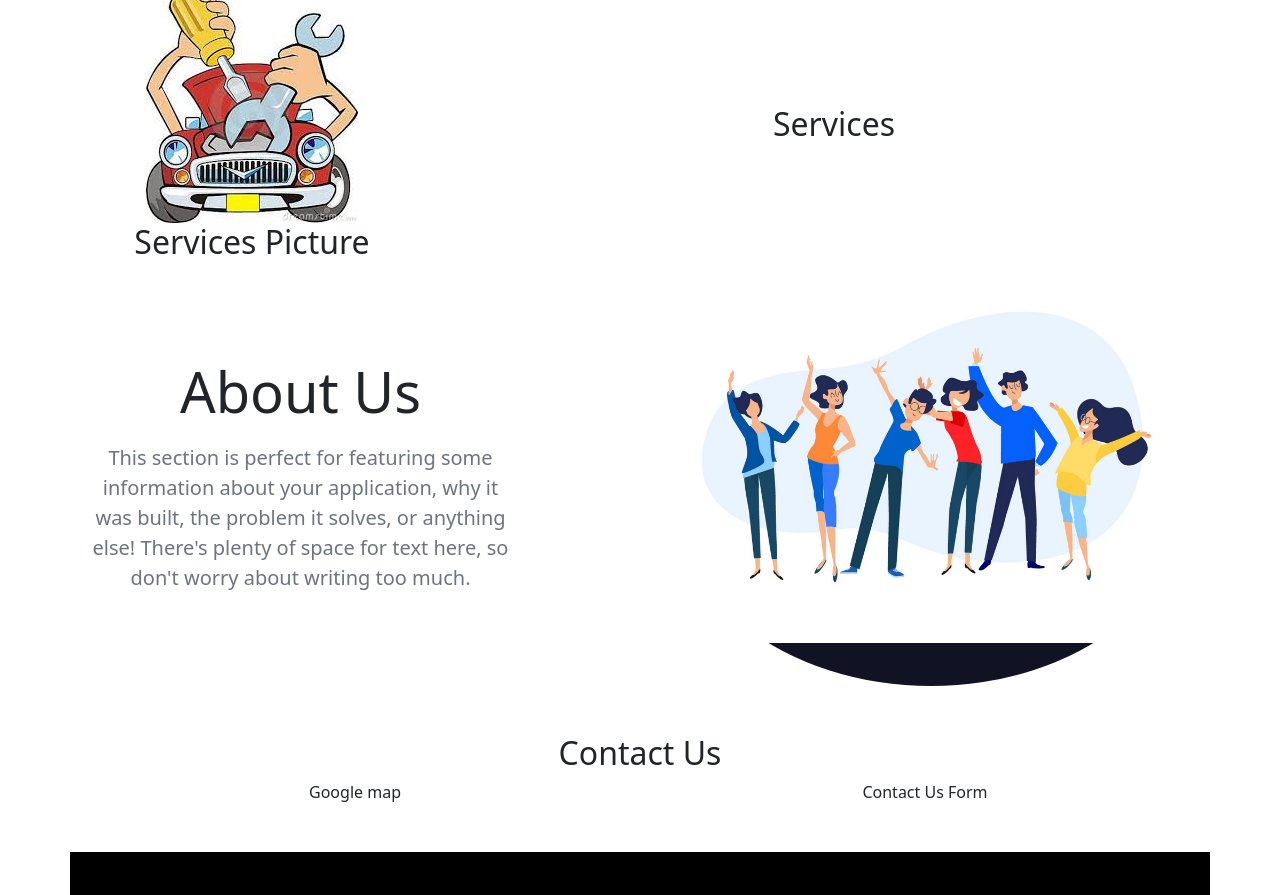
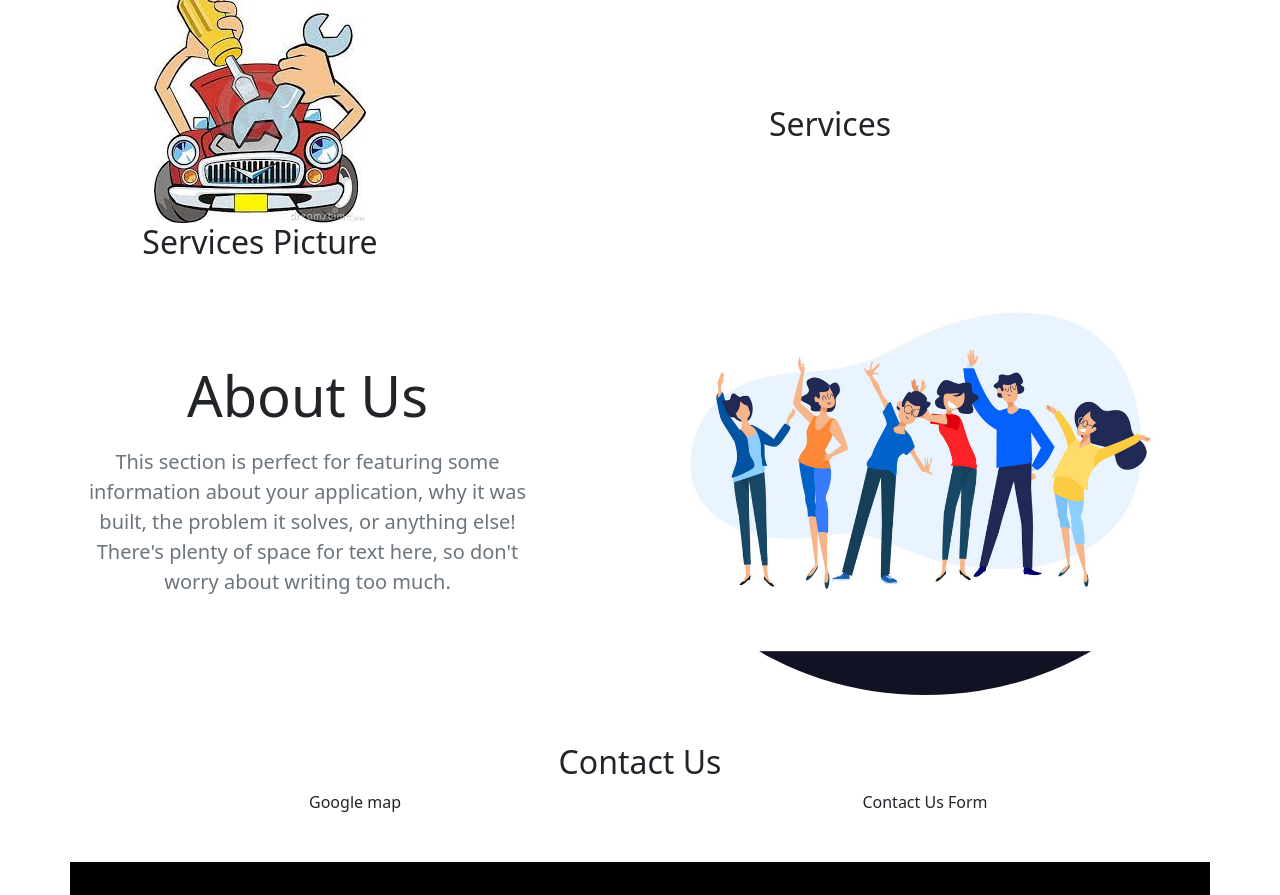
Before and after one commit to Kpokc/garage, a React app: page / in a window 1280 px wide. Shown: the part 664-1559 px from the top of the page. Built offline with nearby package versions, Linux system fonts and the light colour scheme.

Commit message:
Bug, overflow - bootstrap 'gx-5' class was removed from two sections

```diff
--- a/public/index.html
+++ b/public/index.html
@@ -16,7 +16,8 @@
 
     <title>Atomic Garage</title>
   </head>
-  <body id="home">
+  <body>
+    <div id="home"></div>
     <div id="root"></div>
 
     <script src="https://code.jquery.com/jquery-3.4.1.slim.min.js"
--- a/src/Components/AboutUs/aboutUs.js
+++ b/src/Components/AboutUs/aboutUs.js
@@ -6,7 +6,7 @@ import ourTeam from './img/ourteam.jpg'
 function AboutUs() {
     return (
         <section id="aboutUs">
-            <div className="row gx-5 align-items-center justify-content-center justify-content-lg-between">
+            <div className="row align-items-center justify-content-center justify-content-lg-between">
 
                 <div className="col-12 col-lg-5">
                     <h2 className="display-4 lh-1 mb-4">About Us</h2>
--- a/src/Components/ContactUs/contactUs.js
+++ b/src/Components/ContactUs/contactUs.js
@@ -12,9 +12,9 @@ function ContactUs() {
                         Google map
                     </div>
                 </div>
-                    <div className="col-6 px-5">
-                        Contact Us Form
-                    </div>
+                <div className="col-6 px-5">
+                    Contact Us Form
+                </div>
             </section>
         </div>
     );
--- a/src/Components/HeaderAside/headerAside.js
+++ b/src/Components/HeaderAside/headerAside.js
@@ -10,7 +10,7 @@ function HeaderAside() {
                     "An intuitive solution to a common problem that we all face, wrapped up in a single app!"
                 </div>
                     <a className="navbar-brand fw-bold" href="#page-top">Atomic Garage</a>
-                </div>
+            </div>
         </aside>
     )
 }
--- a/src/Components/NavBar/navBar.css
+++ b/src/Components/NavBar/navBar.css
@@ -233,9 +233,10 @@
   height: 100%;
   background: rgba(0, 0, 0, 0.8);
   transition: all 500ms ease-in-out;
-  clip-path: circle(30px at calc(100% - 65px) 55px);
+  clip-path: circle(30px at calc(0% - 65px) -55px);
   visibility: hidden;
 }
+
 .menu.active .nav:before {
   visibility: visible;
   clip-path: circle(100%);
--- a/src/Components/SectionServices/sectionServices.js
+++ b/src/Components/SectionServices/sectionServices.js
@@ -6,7 +6,7 @@ import serviceImage from './img/images.jpg'
 function SectionServices() {
     return (
         <section id="services">
-            <div className="row gx-5 align-items-center">
+            <div className="row align-items-center">
                 {/* Services garage provides */}
                 <div className="col-lg-8 order-lg-1 mb-5 mb-lg-0">
                     <h2>Services</h2>
```
